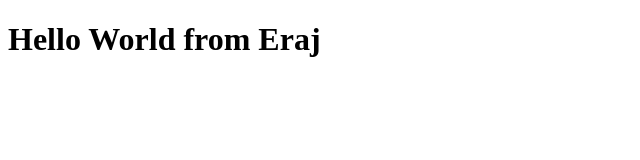
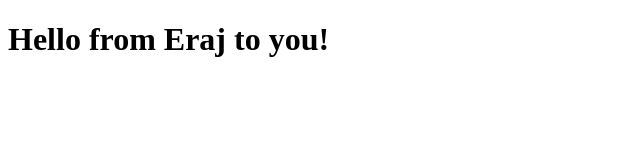
Before and after one commit to erajKamdar/BootcampWork_1, a plain HTML site: page index.html in a window 1280 px wide. Shown: the whole page, without its empty margins (0-640 px from the left). Drawn offline with Linux system fonts and the light colour scheme.

Commit message:
Update index.html

```diff
--- a/index.html
+++ b/index.html
@@ -6,6 +6,6 @@
     <title>Document</title>
 </head>
 <body>
-    <h1>Hello World from Eraj</h1>
+    <h1>Hello from Eraj to you!</h1>
 </body>
 </html>
```
